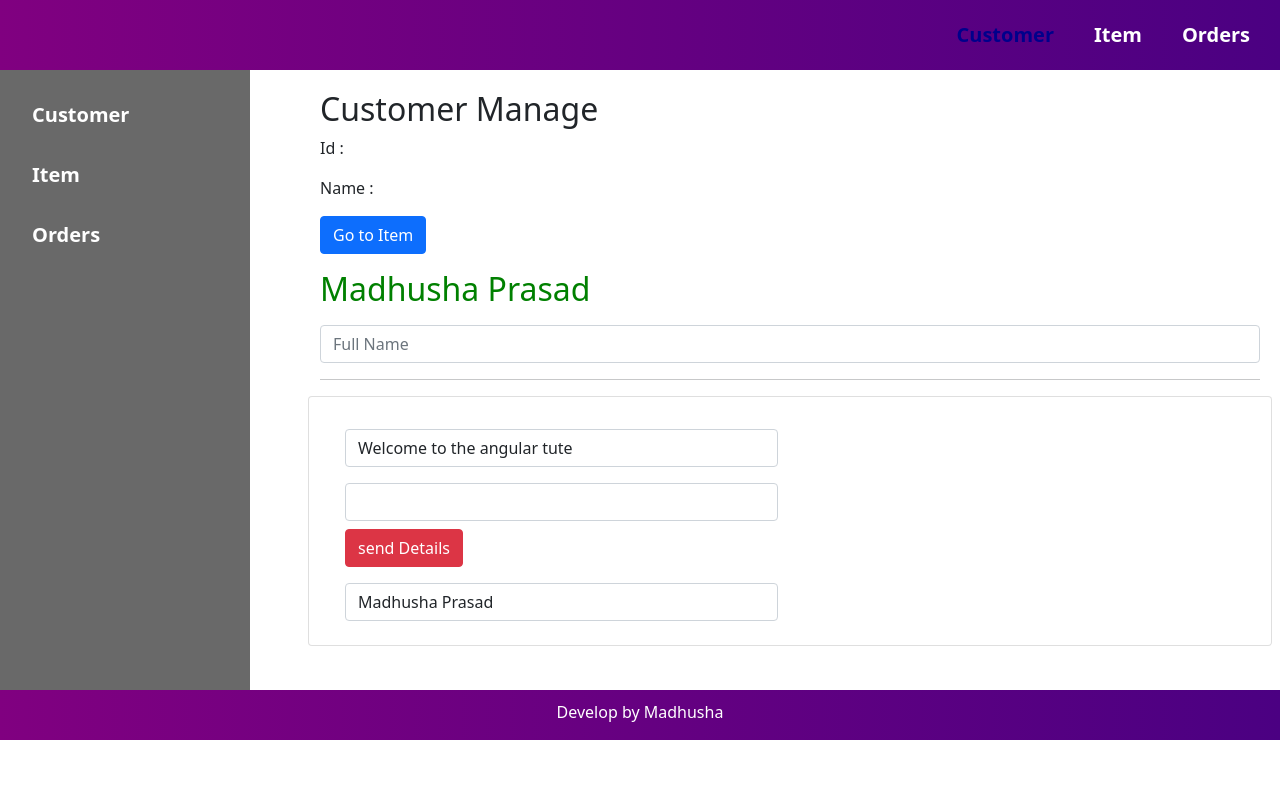
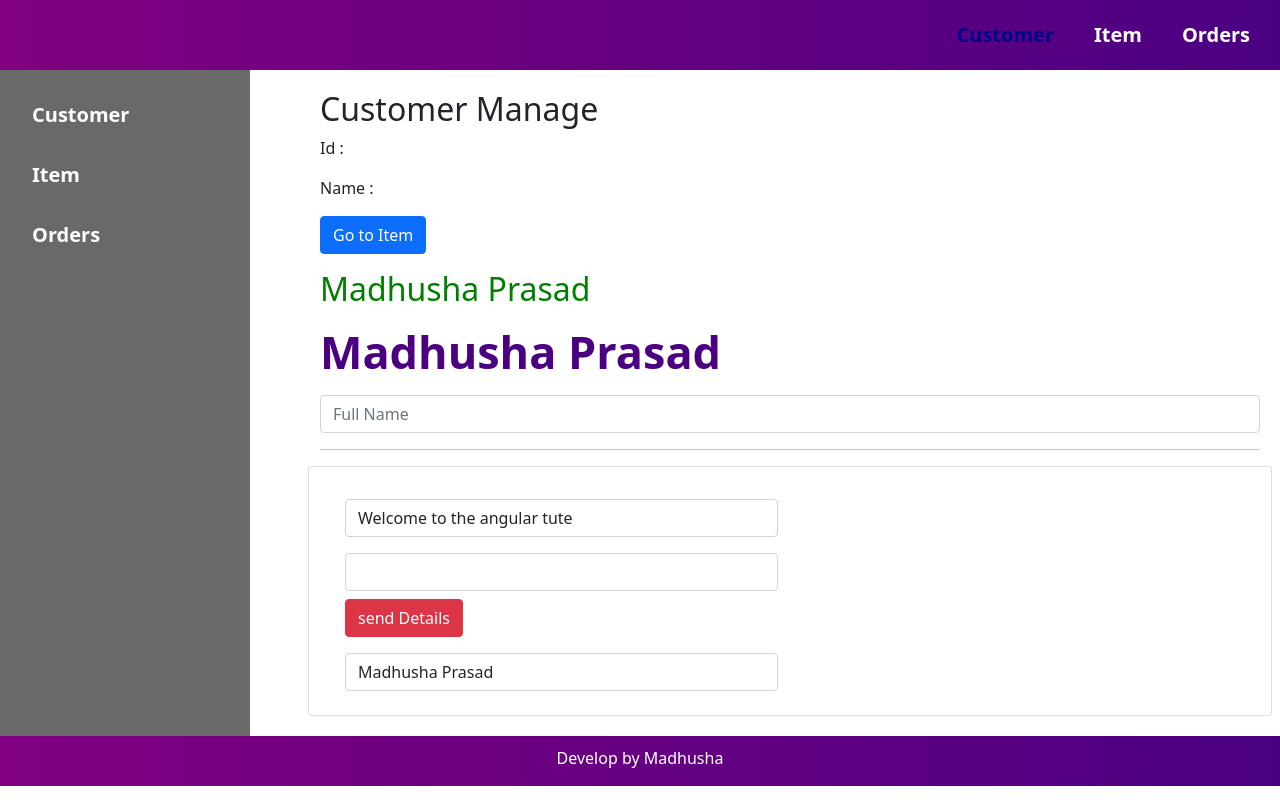
Before and after one commit to MadhushaPrasad/Crud-with-angular, an Angular app: page /customer in a window 1280 px wide. Built offline with nearby package versions, Linux system fonts and the light colour scheme.

Commit message:
style class binding

```diff
--- a/src/app/views/customer/customer.component.css
+++ b/src/app/views/customer/customer.component.css
@@ -1,3 +1,9 @@
-h1{
+h1 {
   margin: 0;
 }
+
+.myClass {
+  font-size: 45px;
+  font-weight: bold;
+  color: indigo;
+}
--- a/src/app/views/customer/customer.component.html
+++ b/src/app/views/customer/customer.component.html
@@ -12,6 +12,7 @@
   <!--  property binding-->
   <!--  style binding-->
   <h2 [style.color]="titleStyle" class="mt-3">{{Madhsuha}}</h2>
+  <h2 [class.myClass]="true" class="mt-3">{{Madhsuha}}</h2>
 
   <input #txtInputOne (keydown.enter)="getText(txtInputOne)" class="form-control col mt-3" placeholder="Full Name"
          type="text">
```
